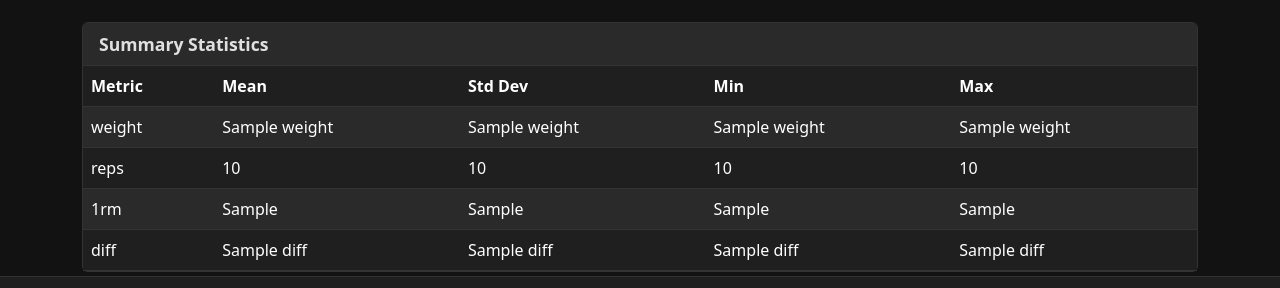
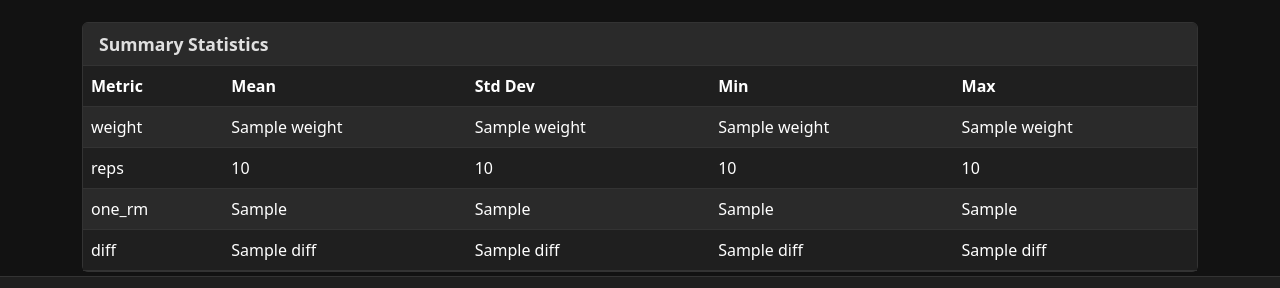
Before and after one commit to ErikAfdahl/liftingTracker, a Flask app: template templates/logs.html in a window 1280 px wide. Shown: the part 485-773 px from the top of the page. Run offline with Flask 3, Linux system fonts and the light colour scheme; the template is opened without the code that fills it: most values are stand-ins (such as "Sample title", 1, 10 or a date in 2020); data that the repository does not hold is empty.

Commit message:
sum stats fix

```diff
--- a/templates/logs.html
+++ b/templates/logs.html
@@ -111,7 +111,7 @@
                         </tr>
                     </thead>
                     <tbody>
-                        {% for metric in ["weight", "reps", "1rm", "diff"] %}
+                        {% for metric in ["weight", "reps", "one_rm", "diff"] %}
                         <tr>
                             <td>{{ metric }}</td>
                             <td>{{ stats.table.mean[metric] }}</td>
```
